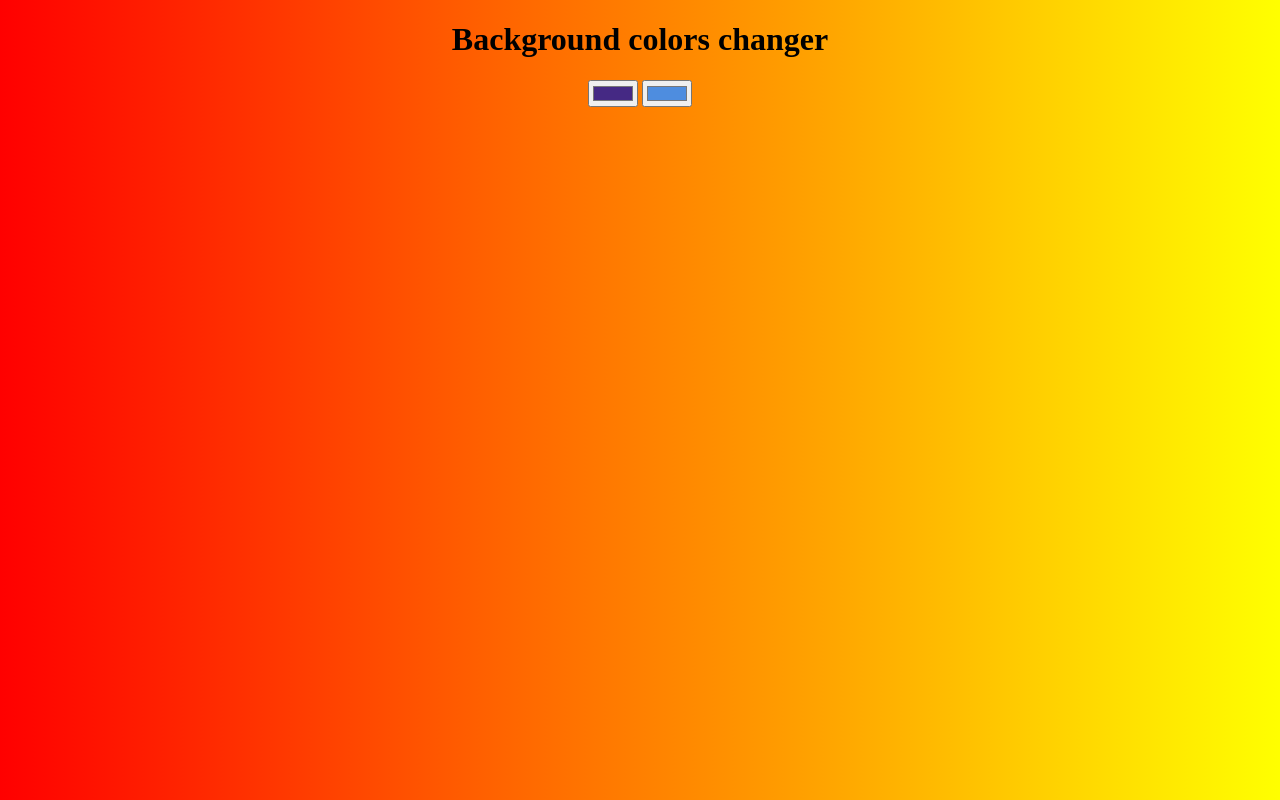
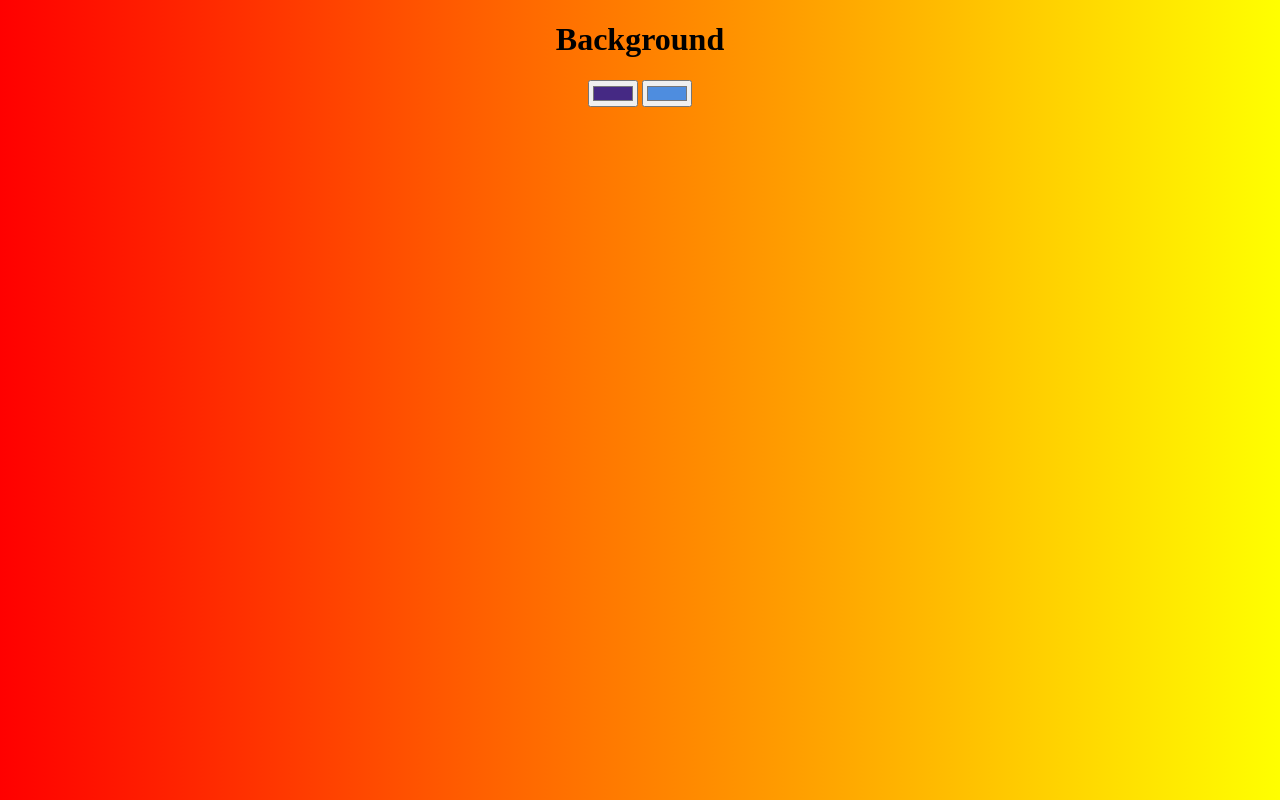
Before and after one commit to hajar6102/changing-the-color-using-DOM, a plain HTML site: page index.html in a window 1280 px wide. Drawn offline with Linux system fonts and the light colour scheme.

Commit message:
changed the h1 name

```diff
--- a/index.html
+++ b/index.html
@@ -7,7 +7,7 @@
     <link rel="stylesheet" href="style.css">
 </head>
 <body id="body">
-    <h1>Background colors changer</h1>
+    <h1>Background</h1>
     <input type="color" id="color1" value="#452984"> <!--value to change the current color-->
     <input type="color" id="color2" value="#4e8ddf">
     <h3></h3>
```
